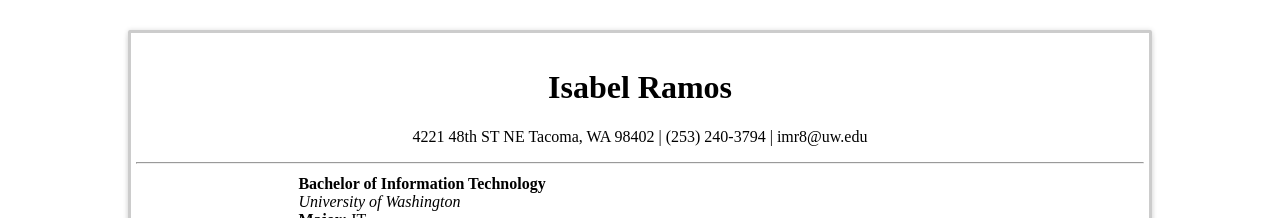
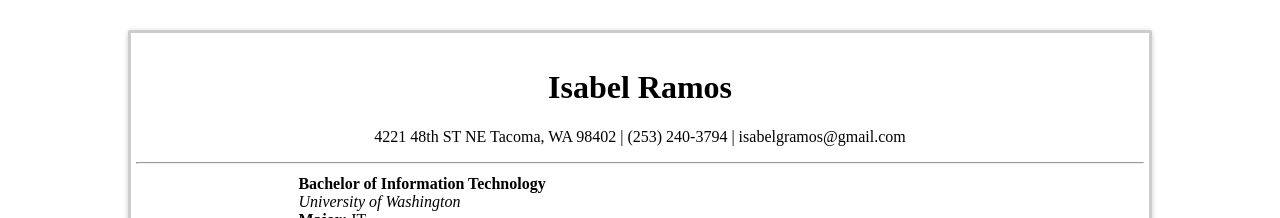
Before and after one commit to imr8/index, a plain HTML site: page index.html in a window 1280 px wide. Shown: the top 218 px of the page. Drawn offline with Linux system fonts and the light colour scheme.

Commit message:
Update index.html

```diff
--- a/index.html
+++ b/index.html
@@ -5,7 +5,7 @@
 <link rel="stylesheet" type="text/css" href="resumestyle.css">
 <div class="about">
 	<h1>Isabel Ramos</h1>
-	<p>4221 48th ST NE Tacoma, WA 98402 | (253) 240-3794 | imr8@uw.edu</p>
+	<p>4221 48th ST NE Tacoma, WA 98402 | (253) 240-3794 | isabelgramos@gmail.com</p>
 	<hr/ class="expLine">
 </div>
 </head>
```
